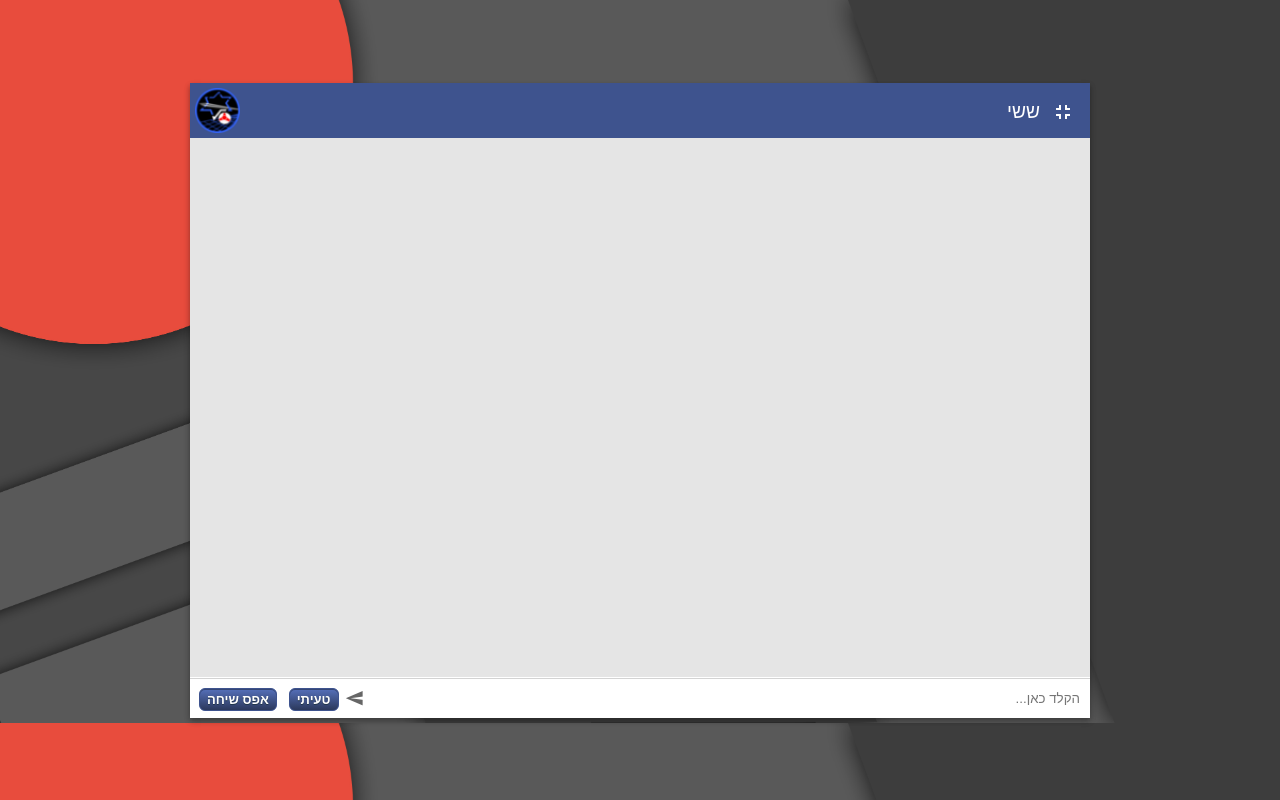
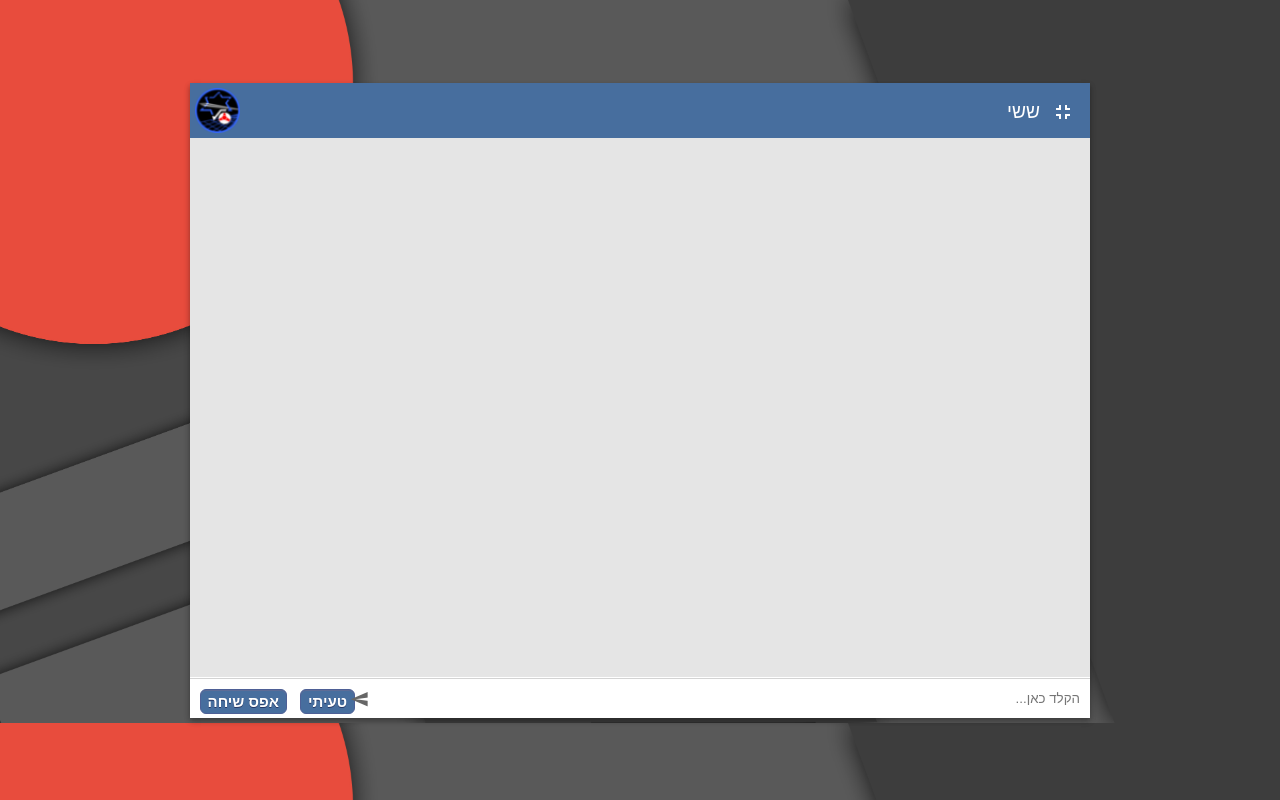
Before and after one commit to RnDteam/CCai, a plain HTML site: page chatUI/index.html in a window 1280 px wide. Drawn offline with Linux system fonts and the light colour scheme.

Commit message:
chat changes

```diff
--- a/chatUI/css/style.css
+++ b/chatUI/css/style.css
@@ -377,6 +377,7 @@ ul.chat li {
   justify-content: flex-start;
   transition: all 0.18s ease-in;
   position: relative;
+
 }
 ul.chat li img {
   height: 42px;
@@ -408,6 +409,7 @@ ul.chat li .message:after {
 }
 ul.chat li:nth-child(even) {
   flex-direction: row-reverse;
+
 }
 ul.chat li:nth-child(odd) .message {
   background-color: #f5f5f5;
@@ -506,7 +508,7 @@ ul.list li .mdi-menu-down {
 }
 
 .style-bg{
-    background-color:#3e538e;
+    background-color:#476e9e;
 }
 .sendbtns{
     position:absolute;
@@ -514,45 +516,30 @@ ul.list li .mdi-menu-down {
     top:15%
 }
 .btn {
-	-moz-box-shadow:inset 0px 1px 0px 0px #354675;
-	-webkit-box-shadow:inset 0px 1px 0px 0px #354675;
-	box-shadow:inset 0px 1px 0px 0px #354675;
-	background:-webkit-gradient(linear, left top, left bottom, color-stop(0.05, #536db5), color-stop(1, #2c395c));
-	background:-moz-linear-gradient(top, #536db5 5%, #2c395c 100%);
-	background:-webkit-linear-gradient(top, #536db5 5%, #2c395c 100%);
-	background:-o-linear-gradient(top, #536db5 5%, #2c395c 100%);
-	background:-ms-linear-gradient(top, #536db5 5%, #2c395c 100%);
-	background:linear-gradient(to bottom, #536db5 5%, #2c395c 100%);
-	filter:progid:DXImageTransform.Microsoft.gradient(startColorstr='#536db5', endColorstr='#2c395c',GradientType=0);
-	background-color:#536db5;
+	padding:3px 7px;
+    margin-top: 0.3em;
+    margin-bottom: 0.3em;
+    margin-left: 0.3em;
+    margin-right: 0.3em;
+	-moz-box-shadow:inset 0px 1px 0px 0px #5d6c96;
+	-webkit-box-shadow:inset 0px 1px 0px 0px #5d6c96;
+	box-shadow:inset 0px 1px 0px 0px #5d6c96;
+	background-color:#476e9e;
 	-moz-border-radius:6px;
 	-webkit-border-radius:6px;
 	border-radius:6px;
-	border:1px solid #3e538e;
+	border:1px solid #4e6096;
 	display:inline-block;
 	cursor:pointer;
 	color:#ffffff;
 	font-family:Arial;
-	font-size:13px;
+	font-size:15px;
 	font-weight:bold;
-	padding:3px 7px;
 	text-decoration:none;
-	text-shadow:0px 1px 0px #21364a;
-
-    margin-top: 0.3em;
-    margin-bottom: 0.3em;
-    margin-left: 0.3em;
-    margin-right: 0.3em;
+	text-shadow:0px 1px 0px #283966;
 }
 .btn:hover {
-	background:-webkit-gradient(linear, left top, left bottom, color-stop(0.05, #2c395c), color-stop(1, #536db5));
-	background:-moz-linear-gradient(top, #2c395c 5%, #536db5 100%);
-	background:-webkit-linear-gradient(top, #2c395c 5%, #536db5 100%);
-	background:-o-linear-gradient(top, #2c395c 5%, #536db5 100%);
-	background:-ms-linear-gradient(top, #2c395c 5%, #536db5 100%);
-	background:linear-gradient(to bottom, #2c395c 5%, #536db5 100%);
-	filter:progid:DXImageTransform.Microsoft.gradient(startColorstr='#2c395c', endColorstr='#536db5',GradientType=0);
-	background-color:#2c395c;
+	background-color:#44668f;
 }
 .btn:active {
 	position:relative;
@@ -564,8 +551,8 @@ ul.list li .mdi-menu-down {
   font-size: 1.2em;
   cursor: pointer;
   position: absolute;
-  left:150px;
-  top:15%;
+  left:155px;
+  top:18%;
   -webkit-transform: rotate(180deg);
 }
 input.nostyle {
--- a/chatUI/index.html
+++ b/chatUI/index.html
@@ -4,7 +4,7 @@
   <meta charset="UTF-8">
   <title>Ccai Call Center</title>
     <meta name="viewport" content="width=device-width, initial-scale=1.0">
-    <meta charset="UTF-8">
+
 
 
   <link rel='stylesheet prefetch' href='css/materialdesignicons.min.css'>
```
